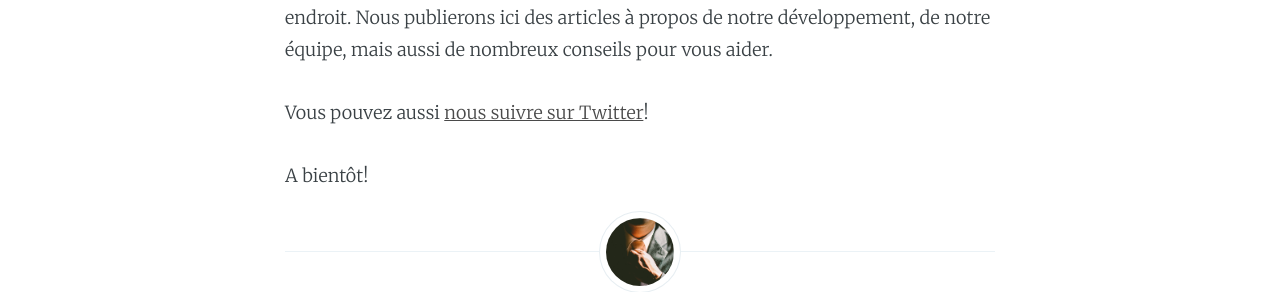
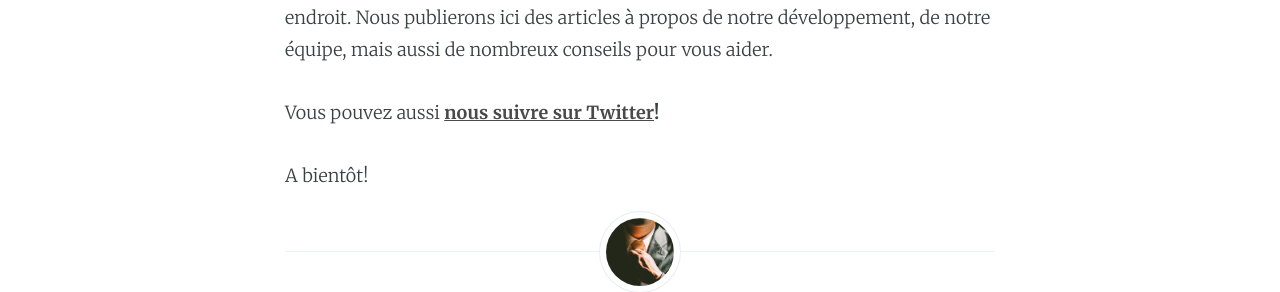
Before and after one commit to avocatier/avocatier.github.io, a Jekyll site: the page built from _posts/2015-08-06-welcome-to-Avocatier.markdown, in a window 1280 px wide. Shown: the part 352-644 px from the top of the page. Built offline with Jekyll 4.4.1, drawn with Linux system fonts in a browser that asks for light colours; Markdown is read by kramdown in place of the engine named in the settings.

```diff
--- a/_posts/2015-08-06-welcome-to-Avocatier.markdown
+++ b/_posts/2015-08-06-welcome-to-Avocatier.markdown
@@ -8,7 +8,7 @@ Bienvenue sur le nouveau blog de l'Avocatier !
 
 Si vous cherchez à en savoir plus sur l'Avocatier, alors vous êtes arrivés au bon endroit. Nous publierons ici des articles à propos de notre développement, de notre équipe, mais aussi de nombreux conseils pour vous aider.
 
-Vous pouvez aussi [nous suivre sur Twitter]!
+Vous pouvez aussi **[nous suivre sur Twitter]!**
 
 A bientôt!
 
```
